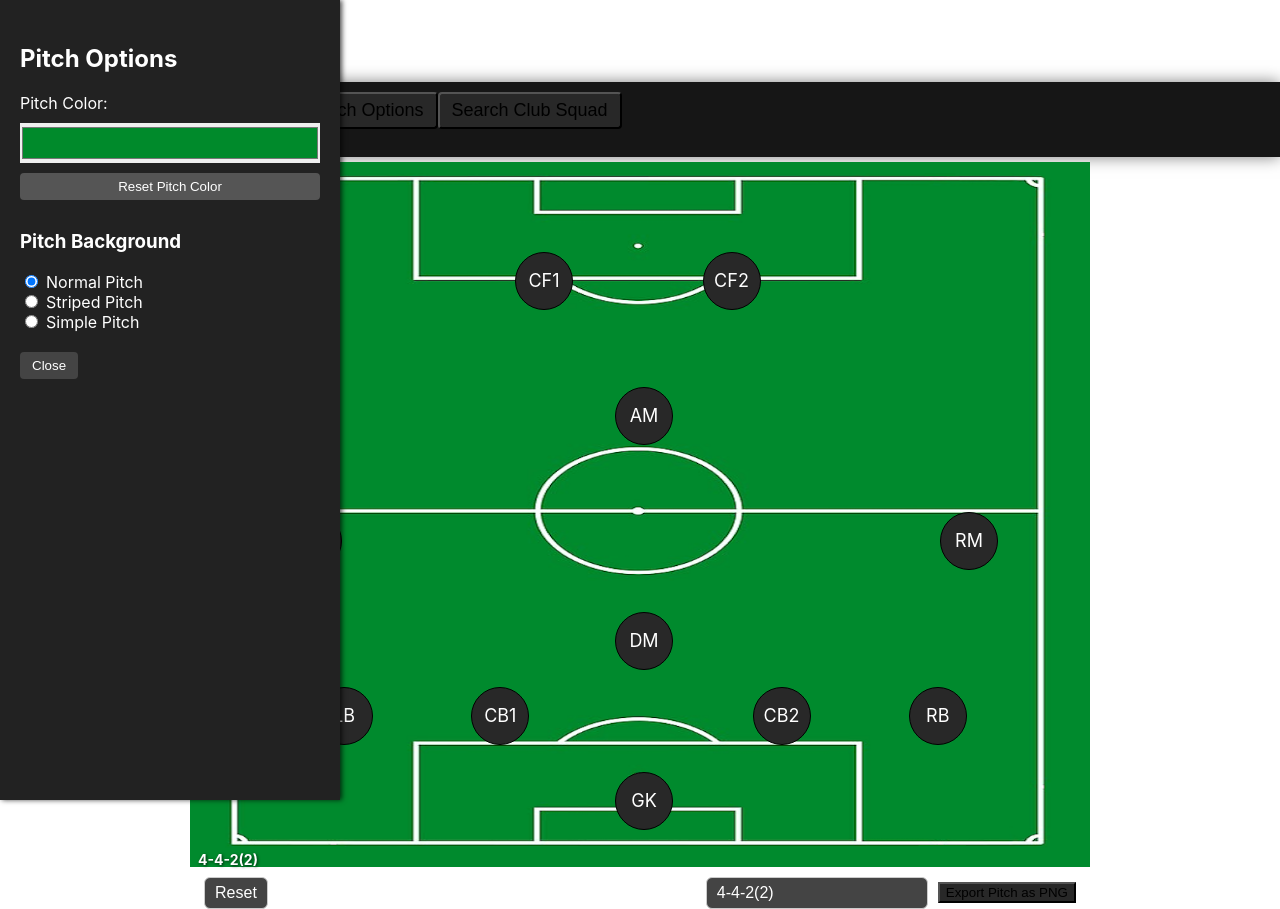
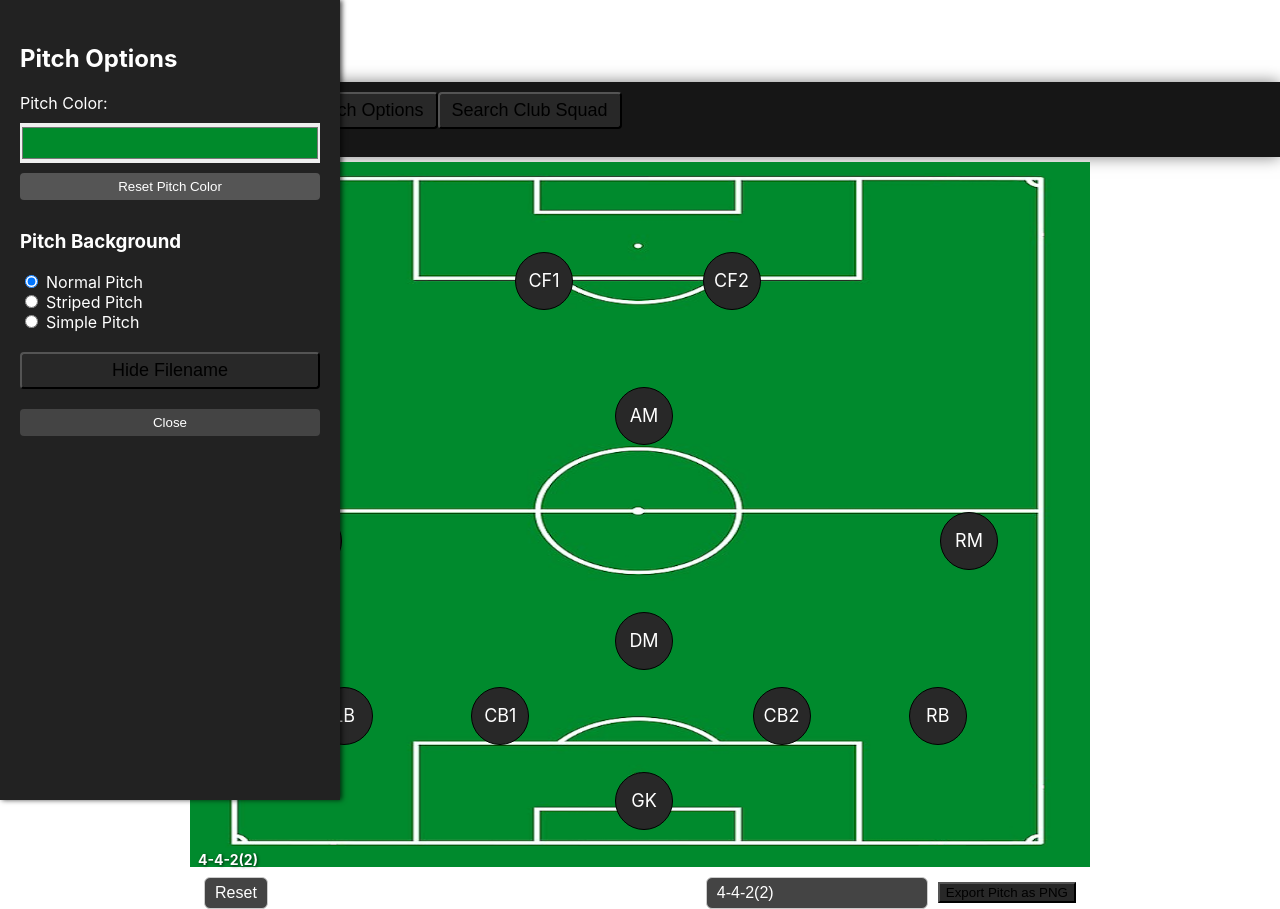
Before and after one commit to NyanZak/FootballLineupBuilder, a React (Create React App) app: page / in a window 1280 px wide. Both pictures are taken after a click on the button "Show Pitch Options". Built offline with nearby package versions, Linux system fonts and the light colour scheme.

Commit message:
Added pitch option to hide filename from showing

```diff
--- a/src/App.js
+++ b/src/App.js
@@ -24,9 +24,9 @@ function App() {
   const handleSearchChange = (e) => setSearchQuery(e.target.value);
 
   const [pitchStyle, setPitchStyle] = useState("normal"); // "normal" or "simple"
-
   const [pitchHue, setPitchHue] = useState("#008A2B");
 
+  const [showFilename, setShowFilename] = useState(true);
 
       // Handler for Enter key press in input
 const handleSearchKeyDown = (e) => {
@@ -84,7 +84,7 @@ if (color) {
 
           {/* Search Club Squad Button */}
           <button
-            onClick={() => setShowSquadSearch((prev) => !prev)} //
+            onClick={() => setShowSquadSearch((prev) => !prev)}
             style={{
               padding: "6px 12px",
               fontSize: "18px",
@@ -98,7 +98,6 @@ if (color) {
         </div>
       </div>
 
-        {/* Pass pitchHue prop to Pitch component */}
       <Pitch
         formation={formation}
         players={players}
@@ -109,6 +108,7 @@ if (color) {
         pitchStyle={pitchStyle}
         captain={captain}
         setCaptain={setCaptain}
+        showFilename={showFilename}
       />
 
       {/* Sidebar for Pitch Options */}
@@ -159,7 +159,6 @@ if (color) {
             Reset Pitch Color
           </button>
 
-
           <h3 style={{ marginTop: "30px" }}>Pitch Background</h3>
           <div style={{ marginTop: "10px" }}>
             <label>
@@ -198,22 +197,43 @@ if (color) {
               Simple Pitch
             </label>
           </div>
+
+          <div style={{ marginTop: "20px" }}>
+            <button
+              onClick={() => setShowFilename((prev) => !prev)}
+              style={{
+                padding: "6px 12px",
+                fontSize: "18px",
+                borderRadius: "4px",
+                cursor: "pointer",
+                backgroundColor: teamColor,
+                width: "100%",
+                marginBottom: "20px",
+              }}
+            >
+              {showFilename ? "Hide Filename" : "Show Filename"}
+            </button>
+          </div>
+
+          <div>
             <button
               style={{
-    marginTop: "20px",
                 padding: "6px 12px",
                 backgroundColor: "#444",
                 border: "none",
                 color: "white",
                 cursor: "pointer",
                 borderRadius: "4px",
+                width: "100%",
               }}
               onClick={() => setShowPitchOptions(false)}
             >
               Close
             </button>
           </div>
+        </div>
       )}
+
       {/* Search Club Squad Sidebar (Right Side) */}
       {showSquadSearch && (
         <div
@@ -250,8 +270,6 @@ if (color) {
             onKeyDown={handleSearchKeyDown}
           />
 
-    {/* Buttons container with flex layout */}
-    {/* Buttons container with flex layout */}
           <div style={{ display: "flex", marginTop: "20px", justifyContent: "center", gap: "50px" }}>
             <button
               style={{
@@ -286,7 +304,8 @@ if (color) {
               Close
             </button>
           </div>
-{/* Add captain dropdown */}
+
+          {/* Captain dropdown */}
           <div style={{ margin: "20px auto", textAlign: "center" }}>
             <label htmlFor="captain-select" style={{ marginRight: "10px" }}>
               Select Captain:
@@ -314,11 +333,9 @@ if (color) {
               ))}
             </select>
           </div>
-
         </div>
       )}
     </div>
   </DndProvider>
-  );
-}
+)}
 export default App;
--- a/src/components/Pitch.js
+++ b/src/components/Pitch.js
@@ -137,7 +137,7 @@ return (
 }
 
   // Pitch component
-export default function Pitch({ formation, players, updatePlayer, pitchHue, teamColor, clubName, pitchStyle, captain, setCaptain,}) {
+export default function Pitch({ formation, players, updatePlayer, pitchHue, teamColor, clubName, pitchStyle, captain, setCaptain, showFilename,}) {
   const [editingPositions, setEditingPositions] = useState([]);
 const [filename, setFilename] = useState(formation);
 const lastFormationRef = useRef(formation);
@@ -386,6 +386,7 @@ const handleMouseDown = (pos) => (e) => {
           cursor: isDragging ? "grabbing" : "default",
         }}
       >
+ {showFilename && (
   <div
     style={{
       position: "absolute",
@@ -401,6 +402,7 @@ const handleMouseDown = (pos) => (e) => {
   >
     {filename}
   </div>
+)}
 
 {positions.map(({ pos, x, y }) => {
   const playerName = players[pos] || "";
```
Lines whose indentation alone changed are shown as unchanged.
